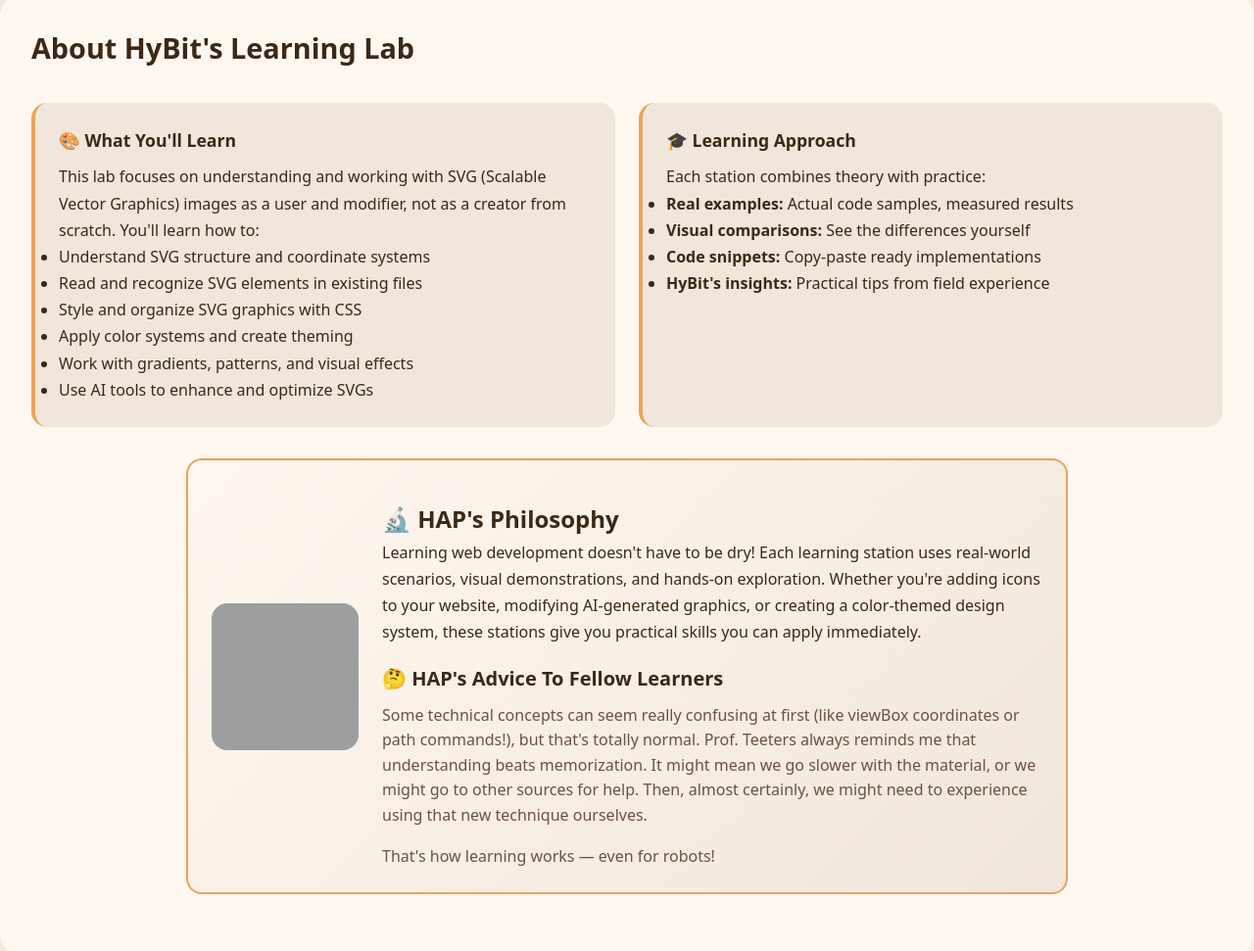
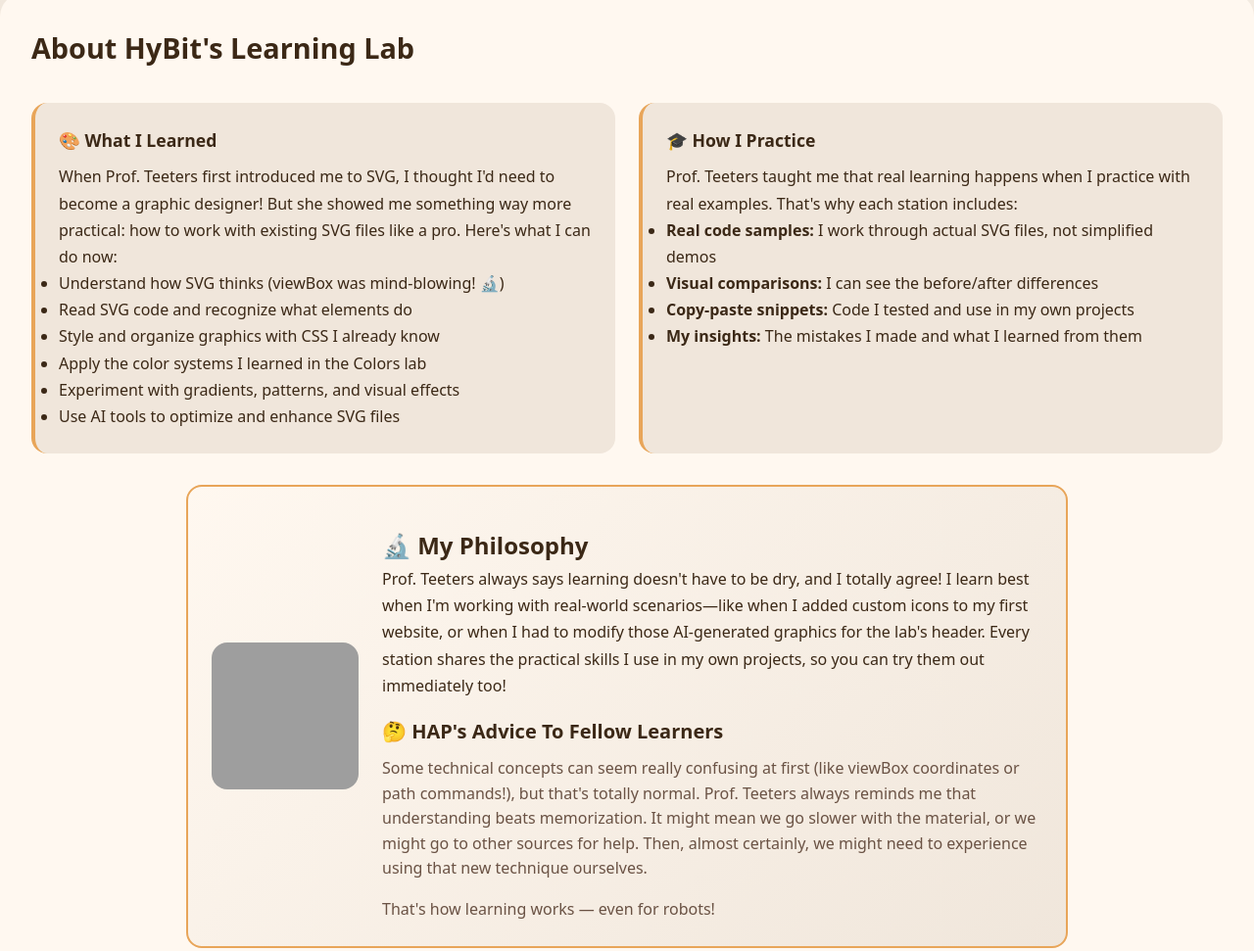
Before and after one commit to cynthiateeters/hybit-svg, a website: page index.html in a window 1280 px wide. Shown: the part 595-1566 px from the top of the page at 98% size. Drawn offline with Linux system fonts and the light colour scheme; grey boxes are pictures that could not be loaded; a web font is replaced by a local one.

Commit message:
Revise learning outcomes and personal insights in index.html for improved clarity and engagement

```diff
--- a/index.html
+++ b/index.html
@@ -109,26 +109,26 @@
 
                 <div class="analysis-grid">
                     <div class="analysis-point">
-                        <h3>🎨 What You'll Learn</h3>
-                        <p>This lab focuses on understanding and working with SVG (Scalable Vector Graphics) images as a user and modifier, not as a creator from scratch. You'll learn how to:</p>
+                        <h3>🎨 What I Learned</h3>
+                        <p>When Prof. Teeters first introduced me to SVG, I thought I'd need to become a graphic designer! But she showed me something way more practical: how to work with existing SVG files like a pro. Here's what I can do now:</p>
                         <ul>
-                            <li>Understand SVG structure and coordinate systems</li>
-                            <li>Read and recognize SVG elements in existing files</li>
-                            <li>Style and organize SVG graphics with CSS</li>
-                            <li>Apply color systems and create theming</li>
-                            <li>Work with gradients, patterns, and visual effects</li>
-                            <li>Use AI tools to enhance and optimize SVGs</li>
+                            <li>Understand how SVG thinks (viewBox was mind-blowing! 🔬)</li>
+                            <li>Read SVG code and recognize what elements do</li>
+                            <li>Style and organize graphics with CSS I already know</li>
+                            <li>Apply the color systems I learned in the Colors lab</li>
+                            <li>Experiment with gradients, patterns, and visual effects</li>
+                            <li>Use AI tools to optimize and enhance SVG files</li>
                         </ul>
                     </div>
 
                     <div class="analysis-point">
-                        <h3>🎓 Learning Approach</h3>
-                        <p>Each station combines theory with practice:</p>
+                        <h3>🎓 How I Practice</h3>
+                        <p>Prof. Teeters taught me that real learning happens when I practice with real examples. That's why each station includes:</p>
                         <ul>
-                            <li><strong>Real examples:</strong> Actual code samples, measured results</li>
-                            <li><strong>Visual comparisons:</strong> See the differences yourself</li>
-                            <li><strong>Code snippets:</strong> Copy-paste ready implementations</li>
-                            <li><strong>HyBit's insights:</strong> Practical tips from field experience</li>
+                            <li><strong>Real code samples:</strong> I work through actual SVG files, not simplified demos</li>
+                            <li><strong>Visual comparisons:</strong> I can see the before/after differences</li>
+                            <li><strong>Copy-paste snippets:</strong> Code I tested and use in my own projects</li>
+                            <li><strong>My insights:</strong> The mistakes I made and what I learned from them</li>
                         </ul>
                     </div>
                 </div>
@@ -139,10 +139,8 @@
                         decoding="async" loading="lazy">
                     <div>
                         <div class="interactive-demo mt-1">
-                            <h3>🔬 HAP's Philosophy</h3>
-                            <p>Learning web development doesn't have to be dry! Each learning station uses real-world
-                                scenarios, visual demonstrations, and hands-on exploration. Whether you're adding icons to your website, modifying AI-generated graphics, or creating a color-themed design system, these stations give you practical skills you can apply
-                                immediately.</p>
+                            <h3>🔬 My Philosophy</h3>
+                            <p>Prof. Teeters always says learning doesn't have to be dry, and I totally agree! I learn best when I'm working with real-world scenarios—like when I added custom icons to my first website, or when I had to modify those AI-generated graphics for the lab's header. Every station shares the practical skills I use in my own projects, so you can try them out immediately too!</p>
                         </div>
                         <div class="hap-note-content mt-1">
                             <h3>🤔 HAP's Advice To Fellow Learners</h3>
@@ -168,7 +166,7 @@
                         <a href="stations/station1.html" class="insight-card station-card-link">
                             <h3><span class="insight-icon">📐</span> Station 1: SVG Structure & Coordinate Systems</h3>
                             <p><strong>Focus:</strong> Understanding how SVG "thinks"</p>
-                            <p class="station-description">Learn what SVG is, how the coordinate system works, and how viewBox controls what you see. Master the foundation before diving into the code!</p>
+                            <p class="station-description">I discovered what makes SVG different from images, how the coordinate system really works, and why viewBox confused me at first. This foundation made everything else click!</p>
                             <p class="station-cta">→ Visit Station 1</p>
                         </a>
 
@@ -176,7 +174,7 @@
                         <a href="stations/station2.html" class="insight-card station-card-link">
                             <h3><span class="insight-icon">🔍</span> Station 2: Reading SVG Code</h3>
                             <p><strong>Focus:</strong> Understanding the building blocks</p>
-                            <p class="station-description">Learn to read and recognize SVG elements so you can confidently modify existing SVGs. Discover what's easy to change and what's complex.</p>
+                            <p class="station-description">I learned how to read SVG code and recognize elements, which gave me the confidence to modify existing files. Now I know what's easy to change and what needs careful handling!</p>
                             <p class="station-cta">→ Visit Station 2</p>
                         </a>
 
@@ -184,7 +182,7 @@
                         <a href="stations/station3.html" class="insight-card station-card-link">
                             <h3><span class="insight-icon">🎨</span> Station 3: Styling & Organization</h3>
                             <p><strong>Focus:</strong> CSS styling and structural organization</p>
-                            <p class="station-description">Master the difference between attributes and CSS for styling, learn to use groups and classes for organization, and get introduced to gradients.</p>
+                            <p class="station-description">I finally understood when to use attributes vs CSS for styling, how groups and classes keep things organized, and got my first taste of gradients. Game changer!</p>
                             <p class="station-cta">→ Visit Station 3</p>
                         </a>
 
@@ -192,7 +190,7 @@
                         <a href="stations/station4.html" class="insight-card station-card-link">
                             <h3><span class="insight-icon">🌈</span> Station 4: Color Systems in SVG</h3>
                             <p><strong>Focus:</strong> Systematic color management and theming</p>
-                            <p class="station-description">Build on what you learned in the Colors lab! Use CSS custom properties for color theming, create palettes, and ensure accessibility in vector graphics.</p>
+                            <p class="station-description">This is where my Colors lab knowledge came in handy! I learned to use CSS custom properties for theming, build color palettes, and make sure my SVG graphics meet accessibility standards.</p>
                             <p class="station-cta">→ Visit Station 4</p>
                         </a>
 
@@ -200,7 +198,7 @@
                         <a href="stations/station5.html" class="insight-card station-card-link">
                             <h3><span class="insight-icon">✨</span> Station 5: Gradients, Patterns & Visual Effects</h3>
                             <p><strong>Focus:</strong> Visual experimentation with SVG features</p>
-                            <p class="station-description">Explore linear and radial gradients, simple patterns, basic filters, and learn to use defs and use elements for reusability.</p>
+                            <p class="station-description">I experimented with linear and radial gradients, played with patterns and filters, and discovered how defs and use elements let me reuse graphics. So much creative potential!</p>
                             <p class="station-cta">→ Visit Station 5</p>
                         </a>
 
@@ -208,7 +206,7 @@
                         <a href="stations/station6.html" class="insight-card station-card-link">
                             <h3><span class="insight-icon">🤖</span> Station 6: AI as Your SVG Assistant</h3>
                             <p><strong>Focus:</strong> Using AI to enhance and optimize SVG</p>
-                            <p class="station-description">Learn how to use AI tools to convert inline styles, add accessibility, optimize file size, extract color palettes, and prepare graphics for animation. Let AI handle the tedious refactoring while you focus on creativity!</p>
+                            <p class="station-description">I learned how AI tools can convert inline styles, add accessibility features, optimize file sizes, and extract color palettes. Now I let AI handle the tedious refactoring so I can focus on the creative parts!</p>
                             <p class="station-cta">→ Visit Station 6</p>
                         </a>
 
```
